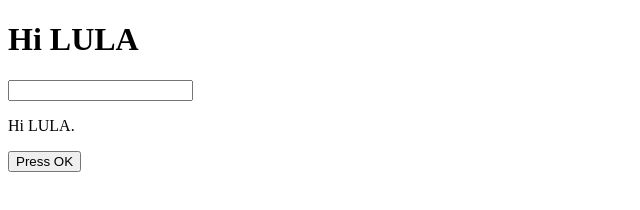
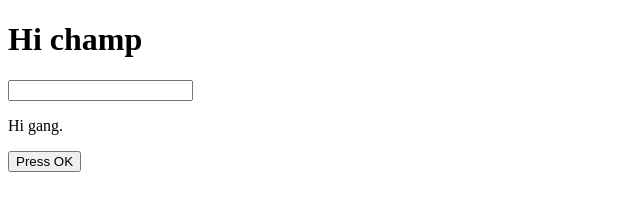
Before and after one commit to champslays/javascript-website, a plain HTML site: page index.html in a window 1280 px wide. Shown: the full height of the page, 0-640 px from the left. Drawn offline with Linux system fonts and the light colour scheme.

```diff
--- a/index.html
+++ b/index.html
@@ -1,13 +1,13 @@
 <!DOCTYPE html>
 <html>
    <head>
-      <title>Champ And LULa's Website</title>
+      <title>Champs Website</title>
       <script src="javascript.js"></script>
    </head>
    <body>
-      <h1>Hi LULA</h1>
+      <h1>Hi champ</h1>
       <input id="insertedName"/>
-      <p id="output">Hi LULA.</p>
+      <p id="output">Hi gang.</p>
       <button onclick="onClick(insertedName.value)">Press OK</button>
    </body>
 </html>
--- a/javascript.js
+++ b/javascript.js
@@ -1,4 +1,4 @@
 function onClick(inputName) {
-    document.getElementById("output").innerHTML = "Lest meet Up";
+    document.getElementById("output").innerHTML = "Lets meet Up";
     alert('Hello, ' + inputName + '!');
 }
```
